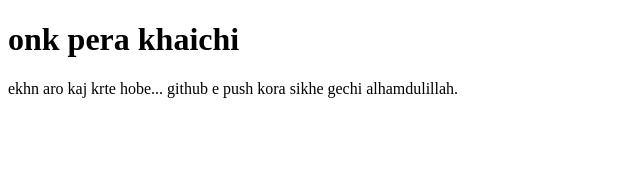
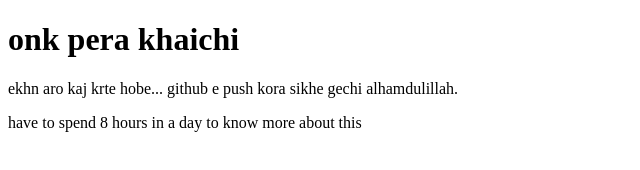
Before and after one commit to emonh01/Demo, a plain HTML site: page index.html in a window 1280 px wide. Shown: the whole page, without its empty margins (0-640 px from the left). Drawn offline with Linux system fonts and the light colour scheme.

Commit message:
know more

```diff
--- a/index.html
+++ b/index.html
@@ -9,5 +9,6 @@
 <body>
     <h1> onk pera khaichi </h1>
     <p> ekhn aro kaj krte hobe... github e push kora sikhe gechi alhamdulillah. </p>
+    <p> have to spend 8 hours in a day to know more about this </p>
 </body>
 </html>
```
